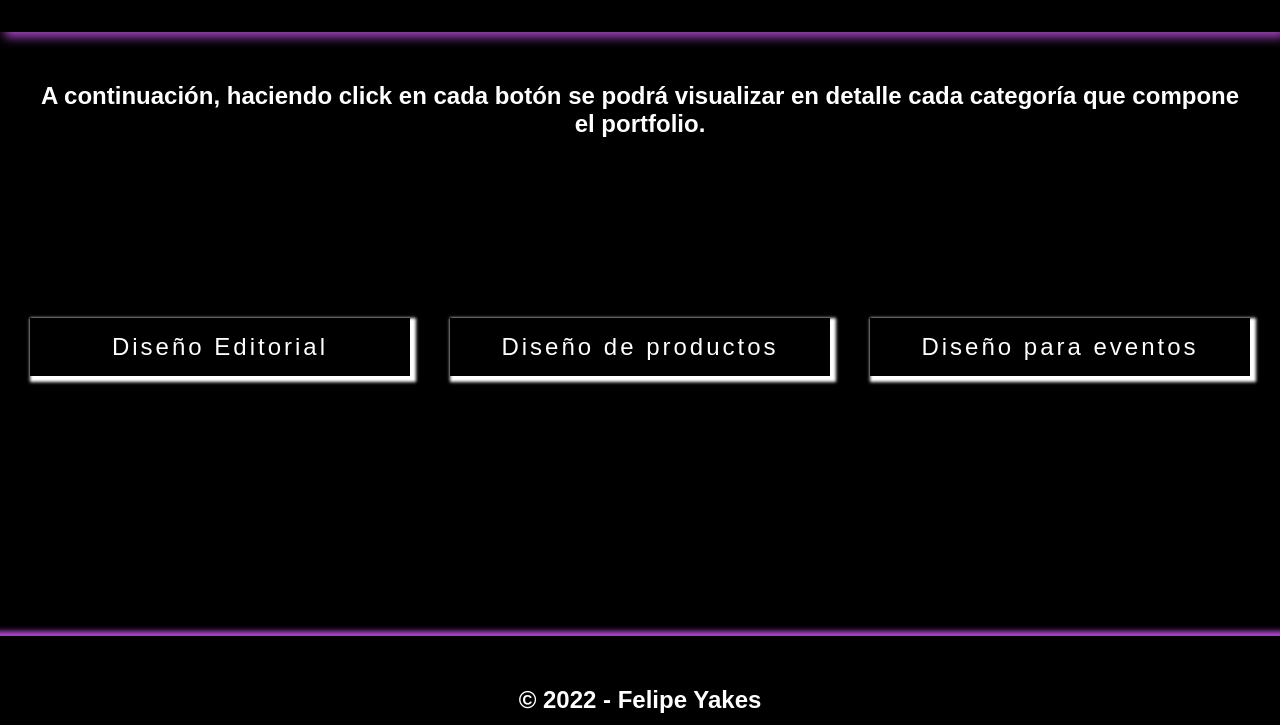
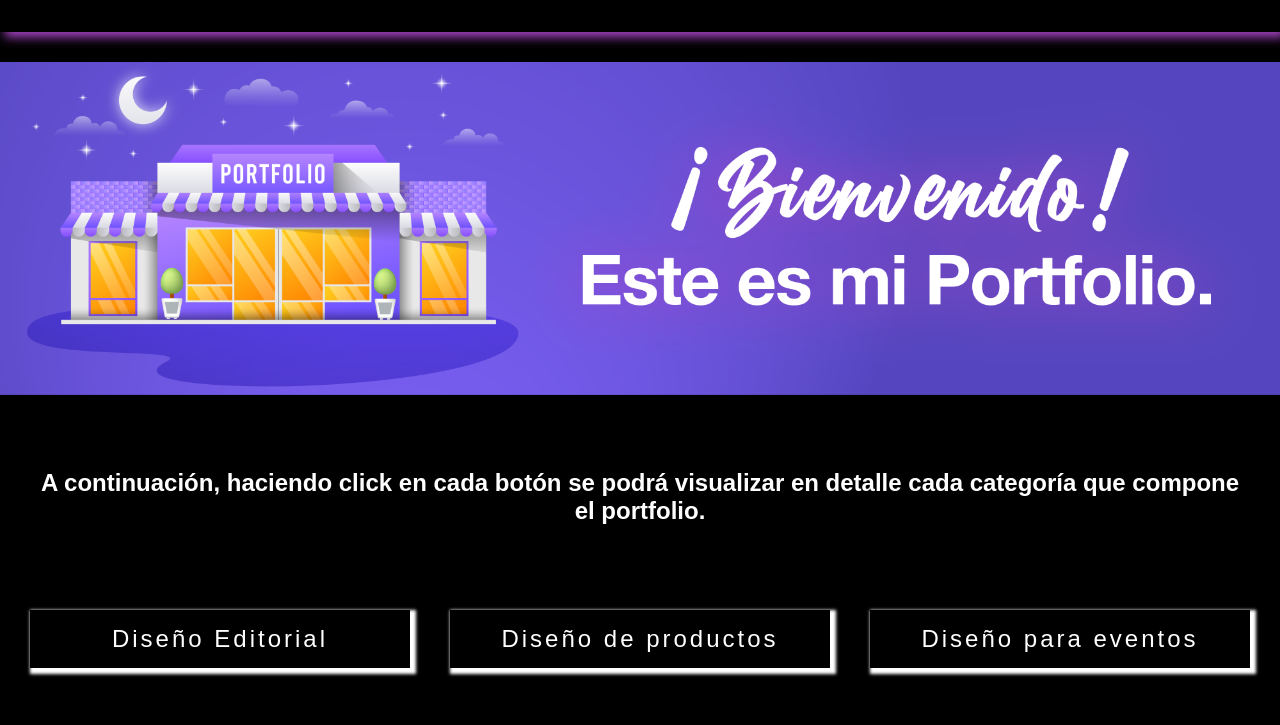
Before and after one commit to felipeyakes/portfoliolivy, a plain HTML site: page index.html in a window 1280 px wide. Shown: the part 75-800 px from the top of the page. Drawn offline with Linux system fonts and the light colour scheme; a web font is replaced by a local one.

Commit message:
Agregado de banner

```diff
--- a/index.html
+++ b/index.html
@@ -12,6 +12,8 @@
     <header>
         <h1>Portfolio - Felipe Yakes</h1>
     </header>
+
+    <img src="./img/bienvenido.png" alt="Banner de bienvenida" class="banner-img">
 
     <main>
 
--- a/styles/styles.css
+++ b/styles/styles.css
@@ -11,6 +11,7 @@
 }
 
 header{
+    width: 100vw;
     padding-top: 35px;
     padding-bottom: 35px;
     text-align: center;
@@ -122,8 +123,8 @@ main h3{
 }
 
 .button-container{
-    margin-top: 180px;
-    margin-bottom: 180px;
+    margin-top: 85px;
+    margin-bottom: 50px;
 }
 
 header a{
@@ -132,6 +133,13 @@ header a{
 
 }
 
+.banner-img{
+    width: 100vw;
+    text-align: center;
+    margin-top: 30px;
+    margin-bottom: 20px;
+}
+
 @media screen and (max-width: 500px) {
     .buttons{
         display: grid;
```
Also changed, not shown: pages/editorial.html (+2 -0 lines), pages/eventos.html (+2 -0 lines), pages/productos.html (+2 -0 lines), img/bienvenido.png (added), img/diseno-editorial.png (added), img/diseno-eventos.png (added), img/diseno-productos.png (added).
